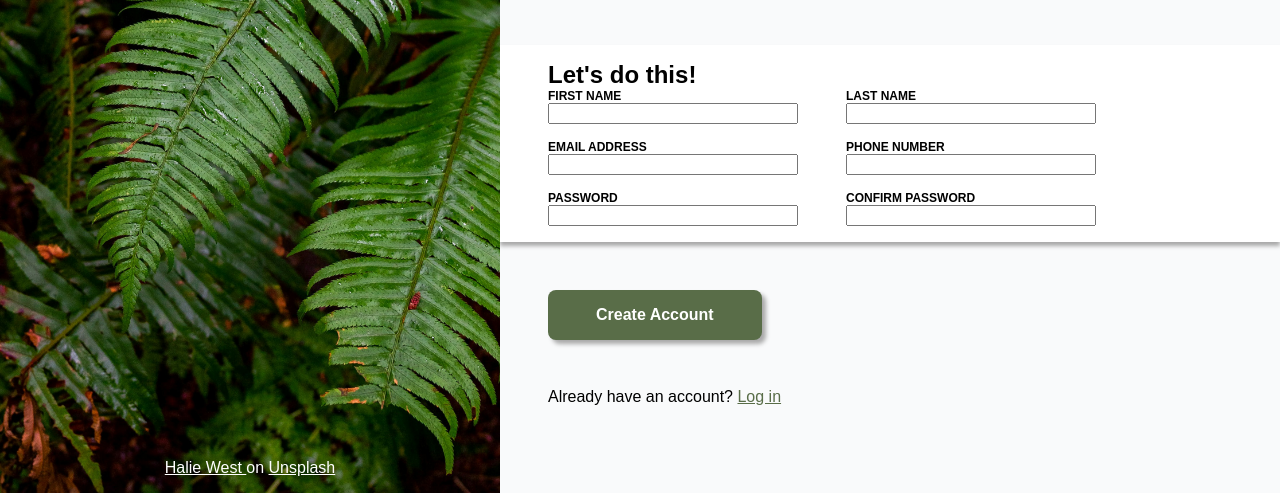
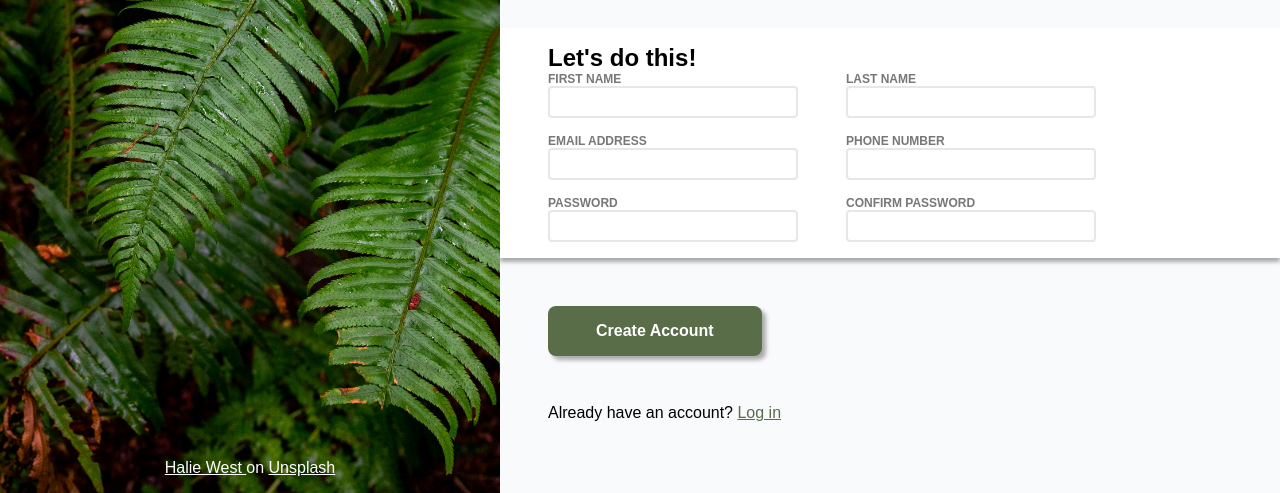
Before and after one commit to GrantFinnegan/odin-form, a plain HTML site: page index.html in a window 1280 px wide. Shown: the part 307-800 px from the top of the page. Drawn offline with Linux system fonts and the light colour scheme.

Commit message:
Format inputs

```diff
--- a/style.css
+++ b/style.css
@@ -112,6 +112,15 @@ body {
 label {
     font-size: .75rem;
     font-weight: bold;
+    color: #777;
+}
+
+.input-container input {
+    font-size: 1rem;
+    height: 2em;
+    border: 2px solid var(--gray);
+    border-radius: 4px;
+    box-sizing: border-box;
 }
 
 .submit-btn {
```
